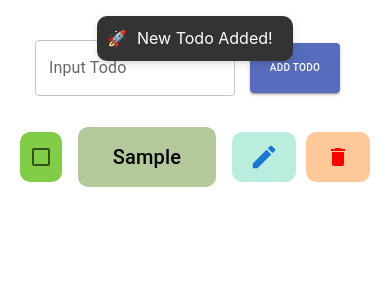
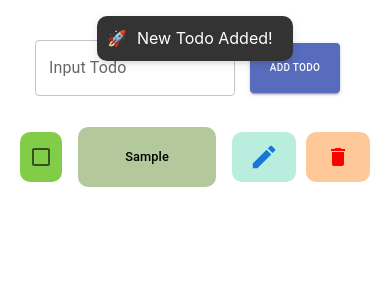
Before and after one commit to tharinm/Todo-App-React-, a React (Create React App) app: page / in a window 390 px wide. Both pictures are taken after typing "Sample" into the empty fields and a click on the button "ADD TODO". Shown: the top 300 px of the page. Built offline with nearby package versions, Linux system fonts and the light colour scheme.

Commit message:
fix todo list responsive issue

```diff
--- a/src/components/SingleTodo.js
+++ b/src/components/SingleTodo.js
@@ -145,8 +145,6 @@ export default function SingleTodo({ todos, setTodos, todo }) {
           borderRadius: "10px",
         }}
         justifyContent="center"
-
-
       >
         {isEdit ? (
           <TextField
@@ -166,6 +164,7 @@ export default function SingleTodo({ todos, setTodos, todo }) {
             style={{
               textDecorationLine: todo.isComplete ? "line-through" : "none",
             }}
+            sx={{ fontSize: { xs: "0.8rem", md: "6rem" } }}
           >
             {todo.name}
           </Typography>
```
